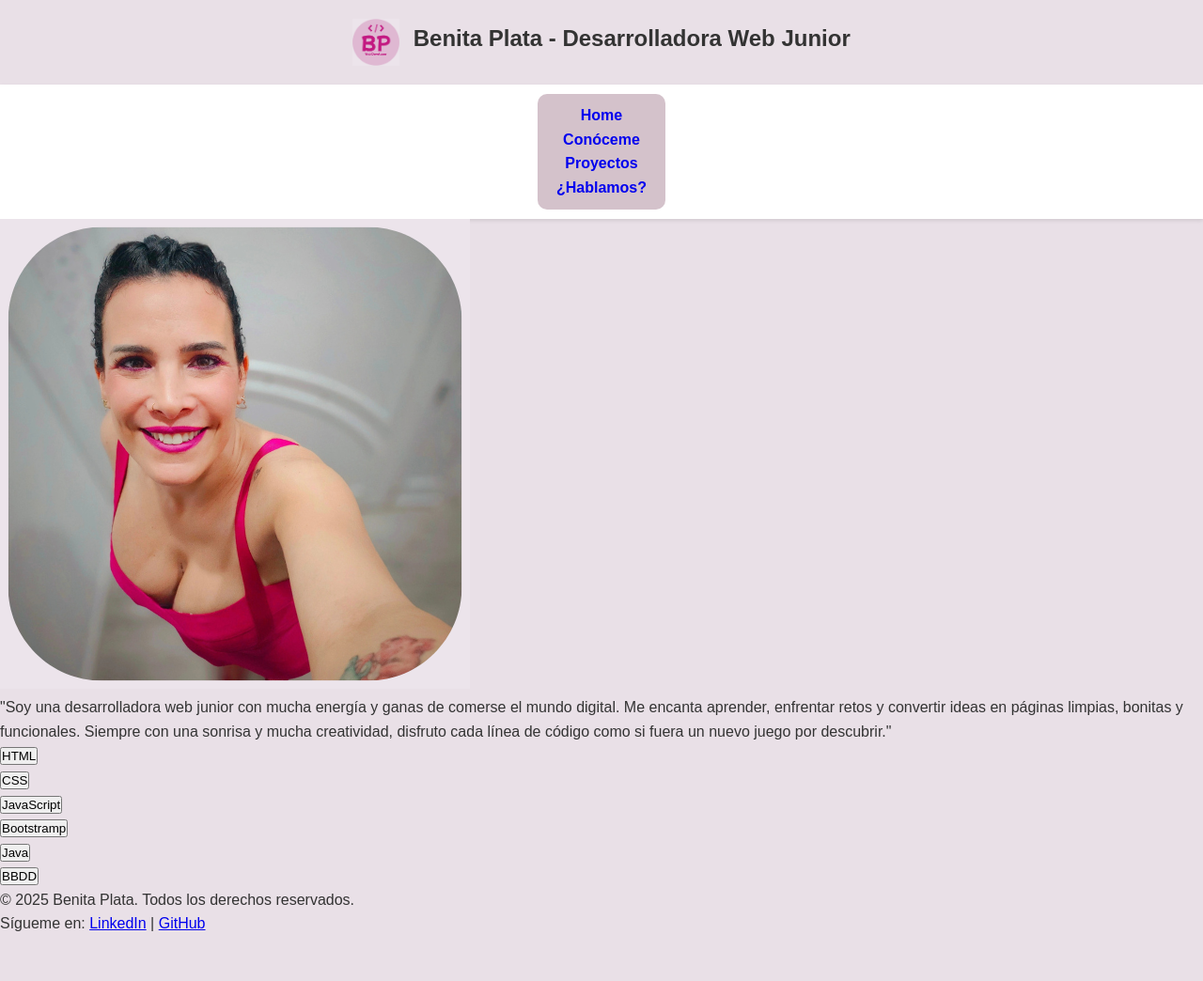
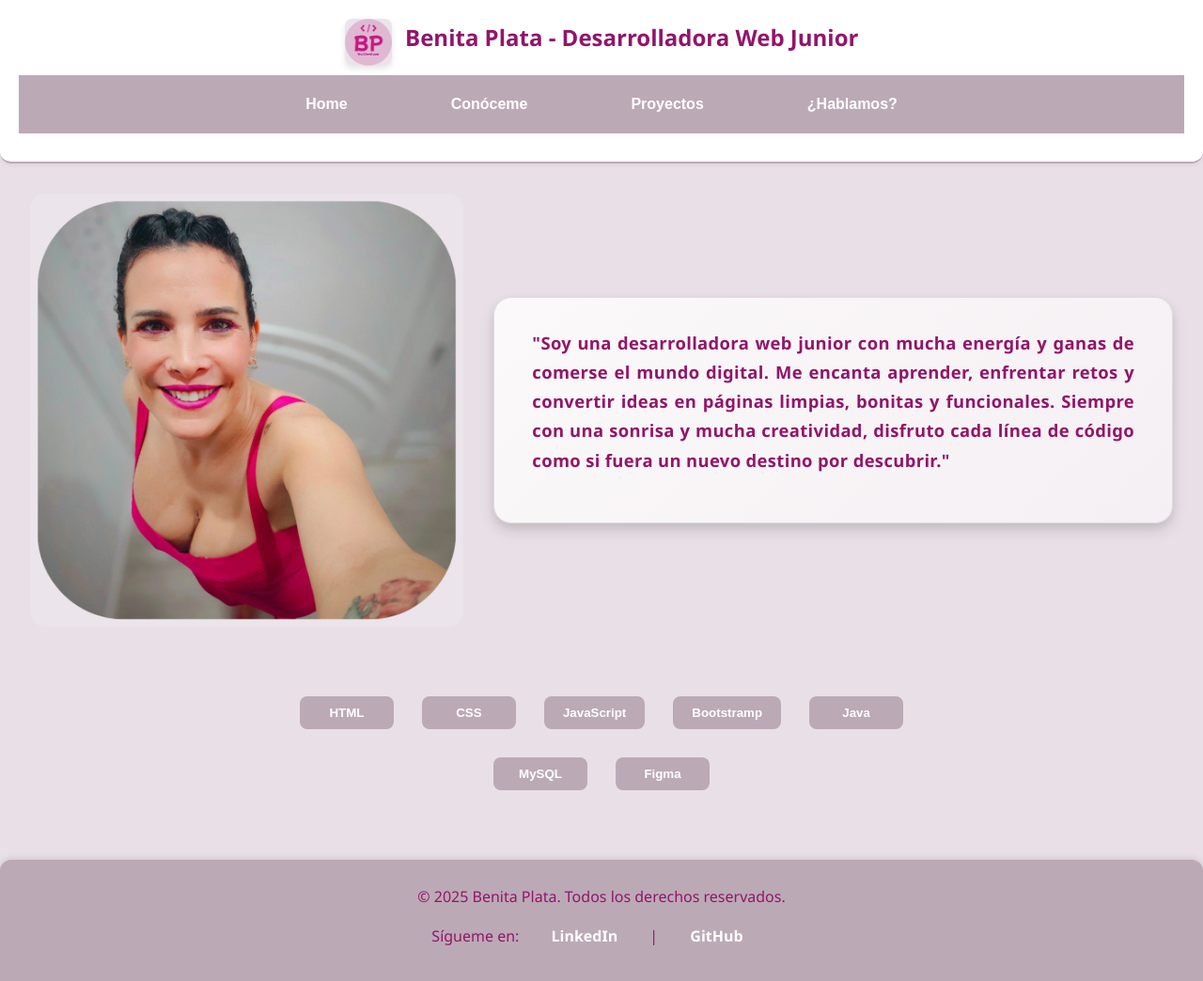
Before and after one commit to BenitaPlata/Portfolio-BenitaPlata, a plain HTML site: page index.html in a window 1280 px wide. Shown: the whole page at 94% size. Before the commit the page ends 996 px from the top, so only its background shows below. Drawn offline with Linux system fonts and the light colour scheme.

Commit message:
actualización
cambios en el index  y añado nuevas páginas

```diff
--- /dev/null
+++ b/conoceme.css
@@ -0,0 +1,66 @@
+* {
+    margin: 0;
+    padding: 0;
+    box-sizing: border-box;
+}
+
+/*---ESTILOS GENERALES----*/
+
+body{
+    background-color: #e9e0e7;
+    color: #333;
+    font-family: Arial, sans-serif;
+    line-height: 1.6;
+}
+
+/*---HEADER----*/
+
+header{
+    background-color:  #e9e0e7;
+    padding: 20px;
+    text-align: center;
+    box-shadow: 0 2px 4px rgba(0, 0, 0, 0.1);
+}
+
+.logo img {
+    width: 50px;
+    vertical-align: middle;
+}
+
+.logo h1 {
+    display: inline-block;
+    margin-left: 10px;
+    font-size: 24px;
+}
+nav ul {
+    display:flex;
+    flex-wrap: wrap;
+    justify-content: center;
+    padding: 10px 20px;
+    gap: 80px;
+    list-style: none;
+    font-weight: 600;
+    background-color: #d4c2cb;
+    color: #333;
+    padding: 10px 20px;
+
+    cursor: pointer;
+    transition: background-color 0.3s ease;
+
+}
+
+nav li a:hover{
+    background-color: #bca9b6;
+    color: white;
+    box-shadow: 0 4px 8px rgba(0,0,0,0.2);
+
+}
+
+nav li a {
+    text-decoration: none;
+    padding: 8px 15px;    /* Añadido para que tenga relleno y se vea mejor */
+    color: #333;          /* Para que el texto se vea */
+    display: block;       /* Para que el padding funcione bien */
+    border-radius: 6px;   /* Bordes redondeados */
+    transition: background-color 0.3s ease, color 0.3s ease;
+}
--- a/style.css
+++ b/hablamos.css
@@ -35,19 +35,11 @@ header{
     font-size: 24px;
 }
 
-/* ----- MENÚ DE NAVEGACIÓN ----- */
-
-nav {
-    background-color: #fff;
-    padding: 10px 0;
-    text-align: center;
-    box-shadow: 0 2px 4px rgba(0, 0, 0, 0.1) ;
-
-}
-
 nav ul {
-    display:inline-block;
-    padding: 8px 18px;
+    display:flex;
+    flex-wrap: wrap;
+    justify-content: center;
+    padding: 10px 20px;
     gap: 80px;
     text-decoration: none;
     flex-wrap: wrap;
@@ -56,8 +48,7 @@ nav ul {
     background-color: #d4c2cb;
     color: #333;
     padding: 10px 20px;
-    border-radius: 10px;
-    justify-content: center;
+
     cursor: pointer;
     transition: background-color 0.3s ease;
 
@@ -72,4 +63,9 @@ nav li a:hover{
 
 nav li a {
     text-decoration: none;
+    padding: 8px 15px;    /* Añadido para que tenga relleno y se vea mejor */
+    color: #333;          /* Para que el texto se vea */
+    display: block;       /* Para que el padding funcione bien */
+    border-radius: 6px;   /* Bordes redondeados */
+    transition: background-color 0.3s ease, color 0.3s ease;
 }
--- /dev/null
+++ b/index.css
@@ -0,0 +1,234 @@
+/*---RESET GENERAL---*/
+
+* {
+  margin: 0;
+  padding: 0;
+  box-sizing: border-box;
+}
+
+/*---ESTILOS GENERALES----*/
+
+body {
+  background-color: #e9e0e7;
+  color: #333;
+  font-family: Arial, sans-serif;
+  line-height: 1.6;
+}
+
+/*---HEADER----*/
+
+header {
+    background-color: white;
+    padding: 20px;
+    text-align: center;
+    border-bottom: 2px solid #bca9b6; /* línea suave abajo */
+    box-shadow: 0 2px 5px rgba(0, 0, 0, 0.05); /* sombra ligera */
+    border-radius: 0 0 12px 12px; /* bordes redondeados abajo */
+  }
+
+  .logo img {
+    width: 50px;
+    vertical-align: middle;
+    border-radius: 8px; /* bordes redondeados para suavizar */
+    box-shadow: 0 3px 6px rgba(0, 0, 0, 0.1); /* sombra ligera */
+    transition: box-shadow 0.3s ease;
+  }
+
+  .logo img:hover {
+    box-shadow: 0 6px 12px rgba(0, 0, 0, 0.2); /* sombra más intensa al pasar el ratón */
+  }
+
+  .logo h1 {
+    display: inline-block;
+    margin-left: 10px;
+    font-size: 24px;
+    font-family: "Segoe UI", Tahoma, Geneva, Verdana, sans-serif;
+    color: #92156a; /* un toque del color morado de la paleta */
+    font-weight: 600;
+    user-select: none;
+  }
+
+
+
+
+/* ----- MENÚ DE NAVEGACIÓN ----- */
+
+nav {
+  padding: 10px 0;
+  text-align: center;
+}
+
+nav ul {
+  display: flex;
+  flex-wrap: wrap;
+  justify-content: center;
+  padding: 10px 20px;
+  gap: 80px;
+  list-style: none;
+  font-weight: 600;
+  background-color:  #bca9b6;
+  color: #333;
+  padding: 10px 20px;
+
+  cursor: pointer;
+  transition: background-color 0.3s ease;
+}
+
+nav li a:hover {
+  background-color:  #92156a;
+  color: white;
+  box-shadow: 0 4px 8px rgba(0, 0, 0, 0.2);
+}
+
+nav li a {
+  text-decoration: none;
+  padding: 8px 15px; /* Añadido para que tenga relleno y se vea mejor */
+  color: white; /* Para que el texto se vea */
+  display: block; /* Para que el padding funcione bien */
+  border-radius: 6px; /* Bordes redondeados */
+  transition: background-color 0.3s ease, color 0.3s ease;
+}
+
+/* Contenedor main con flex para alinear las secciones */
+main {
+  display: flex;
+  gap: 2rem;
+  align-items: center;
+  padding: 2rem;
+  flex-wrap: wrap; /* para que en pantallas pequeñas bajen a columna */
+}
+
+/* Sección foto */
+#foto {
+  flex: 1 1 300px; /* flexible, mínimo 300px */
+  display: flex;
+  justify-content: center;
+  background-color: transparent !important;
+}
+
+.mi-foto {
+  background-color: transparent !important;
+  box-shadow: none !important;
+  max-width: 100%;
+  height: auto;
+  border-radius: 1rem;
+
+}
+
+.fila-superior {
+  display: flex;
+  gap: 2rem;
+  align-items: center;
+  flex-wrap: wrap;
+}
+
+/* Sección presentación con estilo de tarjeta */
+#presentacion {
+  flex: 2 1 400px;
+  background: linear-gradient(
+    135deg,
+    #ffffffcc,
+    #f7f3f6cc
+  ); /* degradado sutil */
+  padding: 2rem 2.5rem;
+  border-radius: 1.2rem;
+  box-shadow: 0 8px 16px rgba(0, 0, 0, 0.12), 0 4px 8px rgba(0, 0, 0, 0.06);
+  color: #92156a;
+  font-family: "Segoe UI", Tahoma, Geneva, Verdana, sans-serif;
+  font-size: 1.15rem;
+  line-height: 1.7;
+  border: 1px solid #ddd;
+  transition: transform 0.3s ease, box-shadow 0.3s ease;
+  font-weight: bold;
+}
+
+/* Efecto hover para dar dinamismo */
+#presentacion:hover {
+  color: white;
+  transform: translateY(-6px);
+  box-shadow: 0 16px 32px rgba(0, 0, 0, 0.18), 0 8px 16px rgba(0, 0, 0, 0.1);
+  background: #92156a;
+}
+
+/* Opcional: mejora el texto de párrafos dentro */
+#presentacion p {
+  margin-bottom: 1.2rem;
+  text-align: justify;
+  letter-spacing: 0.02em;
+}
+
+#lenguajes {
+  padding: 10px 20px;
+  max-width: 800px;
+  margin: 2rem auto;
+  text-align: center;
+}
+
+.lista-lenguajes {
+  display: flex;
+  justify-content: center; /* reparte los botones con espacio uniforme */
+  flex-wrap: wrap; /* para que bajen a la siguiente línea en pantallas pequeñas */
+  gap: 30px;
+  padding: 0;
+  margin: 0;
+  list-style: none;
+}
+
+.lista-lenguajes li button {
+
+  background-color: #bca9b6;
+  border: none;
+  color: white;
+  padding: 10px 20px;
+  border-radius: 8px;
+  font-weight: 600;
+  cursor: pointer;
+  transition: background-color 0.3s ease, color 0.3s ease;
+
+  min-width: 100px; /* opcional, para que no sean muy pequeños */
+}
+
+.lista-lenguajes li button:hover {
+  background-color: #92156a;
+
+  color: white;
+  box-shadow: 0 4px 8px rgba(0, 0, 0, 0.2);
+}
+
+
+footer {
+    background-color: #bca9b6;   /* mismo color que la barra de navegación */
+    color: #92156a;
+                  /* texto oscuro para buen contraste */
+    text-align: center;
+    padding: 20px 15px;
+    font-family: "Segoe UI", Tahoma, Geneva, Verdana, sans-serif;
+    font-size: 1rem;
+    border-top: 1px solid #bca9b6; /* línea sutil arriba para separar */
+    box-shadow: 0 -2px 6px rgba(0, 0, 0, 0.1);
+    border-radius: 12px 12px 0 0; /* bordes redondeados arriba */
+  }
+
+  footer p {
+    margin: 6px 0;
+  }
+
+  footer a {
+
+    color: white;
+
+    text-decoration: none;
+    margin: 0 10px;
+    font-weight: 600;
+    transition: background-color 0.3s ease, color 0.3s ease, box-shadow 0.3s ease;
+    padding: 10px 20px; /* más espacio interno */
+    border-radius: 8px;
+    display: inline-block;
+  }
+
+  footer a:hover {
+    background-color: #92156a;
+    color: white;
+    box-shadow: 0 4px 8px rgba(0, 0, 0, 0.2);
+    border-bottom-color: transparent;
+  }
--- a/index.html
+++ b/index.html
@@ -14,7 +14,7 @@
     <meta name="robots" content="index, follow" />
     <!-- Para que los buscadores indexen la página -->
     <title>Portfolio de Benita Plata | Web Developer Junior</title>
-    <link rel="stylesheet" href="style.css" />
+    <link rel="stylesheet" href="index.css" />
     <link rel="icon" href="favicon.ico" type="image/x-icon" />
     <!-- FAVICON (para mi icono) -->
   </head>
@@ -27,9 +27,7 @@
             <h1>Benita Plata - Desarrolladora Web Junior</h1>
           </div>
 
-    </header>
-
-    <!-- MENÚ DE NAVEGACIÓN -->
+          <!-- MENÚ DE NAVEGACIÓN -->
     <nav>
       <ul>
         <li><a href="index.html">Home</a></li>
@@ -39,15 +37,21 @@
       </ul>
     </nav>
 
+    </header>
+
+
+
     <!-- CONTENIDO PRINCIPAL -->
     <main>
+      <div class="fila-superior">
         <section id="foto">
             <img src="imágenes/miimagen.png" alt="Mi foto" class="mi-foto">
     </section>
 
-        <section>
-            <p>"Soy una desarrolladora web junior con mucha energía y ganas de comerse el mundo digital. Me encanta aprender, enfrentar retos y convertir ideas en páginas limpias, bonitas y funcionales. Siempre con una sonrisa y mucha creatividad, disfruto cada línea de código como si fuera un nuevo juego por descubrir."</p>
+        <section id="presentacion">
+            <p>"Soy una desarrolladora web junior con mucha energía y ganas de comerse el mundo digital. Me encanta aprender, enfrentar retos y convertir ideas en páginas limpias, bonitas y funcionales. Siempre con una sonrisa y mucha creatividad, disfruto cada línea de código como si fuera un nuevo destino por descubrir."</p>
         </section>
+      </div>
 
         <section id="lenguajes">
 
@@ -57,7 +61,8 @@
               <li><button>JavaScript</button></li>
               <li><button>Bootstramp</button></li>
               <li><button>Java</button></li>
-              <li><button>BBDD</button></li>
+              <li><button>MySQL</button></li>
+              <li><button>Figma</button></li>
             </ul>
           </section>
 
--- /dev/null
+++ b/proyectos.css
@@ -0,0 +1,126 @@
+* {
+    margin: 0;
+    padding: 0;
+    box-sizing: border-box;
+}
+
+/*---ESTILOS GENERALES----*/
+
+body{
+    background-color: #e9e0e7;
+    color: #333;
+    font-family: Arial, sans-serif;
+    line-height: 1.6;
+}
+
+/*---HEADER----*/
+
+header{
+    background-color:  #e9e0e7;
+    padding: 20px;
+    text-align: center;
+    box-shadow: 0 2px 4px rgba(0, 0, 0, 0.1);
+}
+
+.logo img {
+    width: 50px;
+    vertical-align: middle;
+}
+
+.logo h1 {
+    display: inline-block;
+    margin-left: 10px;
+    font-size: 24px;
+}
+
+nav ul {
+    display:flex;
+    flex-wrap: wrap;
+    justify-content: center;
+    padding: 10px 20px;
+    gap: 80px;
+    list-style: none;
+    font-weight: 600;
+    background-color: #d4c2cb;
+    color: #333;
+    padding: 10px 20px;
+
+    cursor: pointer;
+    transition: background-color 0.3s ease;
+
+}
+
+nav li a:hover{
+    background-color: #bca9b6;
+    color: white;
+    box-shadow: 0 4px 8px rgba(0,0,0,0.2);
+
+}
+
+nav li a {
+    text-decoration: none;
+    padding: 8px 15px;    /* Añadido para que tenga relleno y se vea mejor */
+    color: #333;          /* Para que el texto se vea */
+    display: block;       /* Para que el padding funcione bien */
+    border-radius: 6px;   /* Bordes redondeados */
+    transition: background-color 0.3s ease, color 0.3s ease;
+}
+  /* Título principal de la sección */
+  .proyectos h2 {
+    font-size: 2rem;
+    text-align: center;
+    margin-bottom: 1.5rem;
+  }
+
+  /* Párrafos del texto de introducción */
+  .proyectos p {
+    font-size: 1rem;
+    line-height: 1.6;
+    margin-bottom: 1rem;
+  }
+
+  /* Estilo para cada proyecto */
+  .proyecto {
+    background-color: #fff;
+    border-radius: 1rem;
+    padding: 1.5rem;
+    margin-top: 2rem;
+    box-shadow: 0 4px 8px rgba(0, 0, 0, 0.1);
+  }
+
+  /* Título del proyecto */
+  .proyecto h3 {
+    font-size: 1.3rem;
+    margin-bottom: 0.5rem;
+  }
+
+  /* Texto dentro del artículo del proyecto */
+  .proyecto p {
+    font-size: 1rem;
+  }
+
+  /* Enlace al proyecto (si lo añades) */
+  .proyecto a {
+    display: inline-block;
+    margin-top: 0.8rem;
+    padding: 0.5rem 1rem;
+    background-color: #333;
+    color: white;
+    text-decoration: none;
+    border-radius: 0.5rem;
+    transition: background-color 0.3s ease;
+  }
+
+  /* Efecto hover en el enlace */
+  .proyecto a:hover {
+    background-color: #555;
+  }
+
+  /* Footer */
+  footer {
+    text-align: center;
+    padding: 1rem;
+    background-color: #333;
+    color: white;
+    font-size: 0.9rem;
+  }
```
Also changed, not shown: conoceme.html (+2 -12 lines), hablamos.html (+7 -3 lines), proyectos.html (+21 -6 lines).
